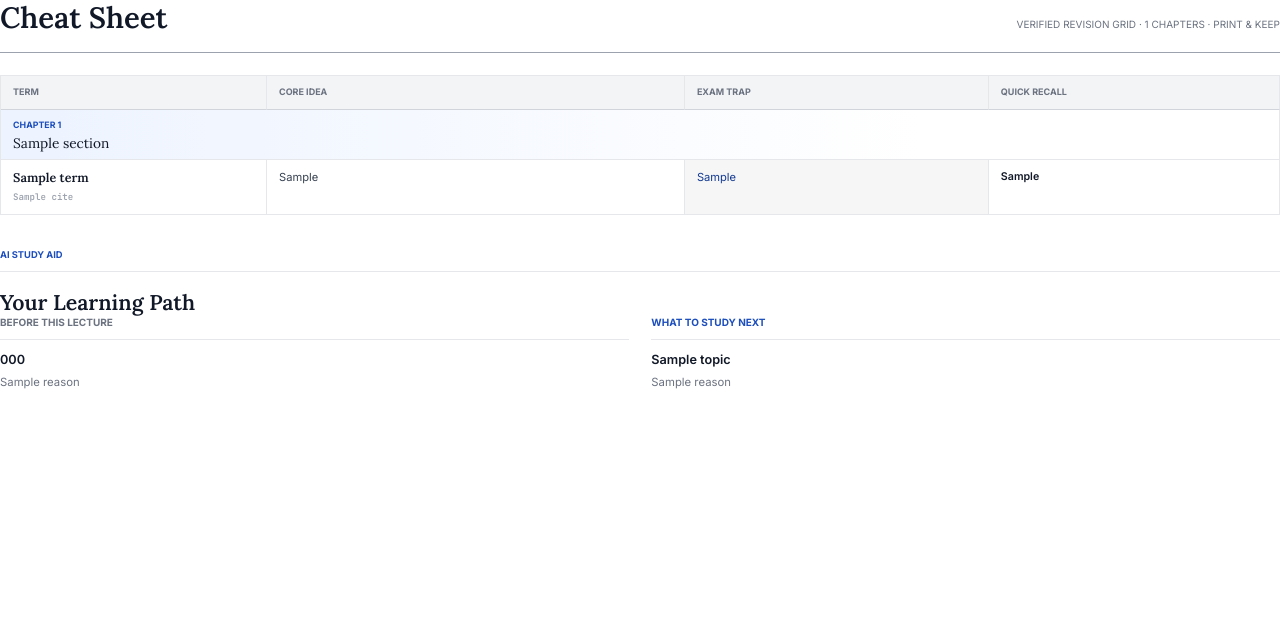
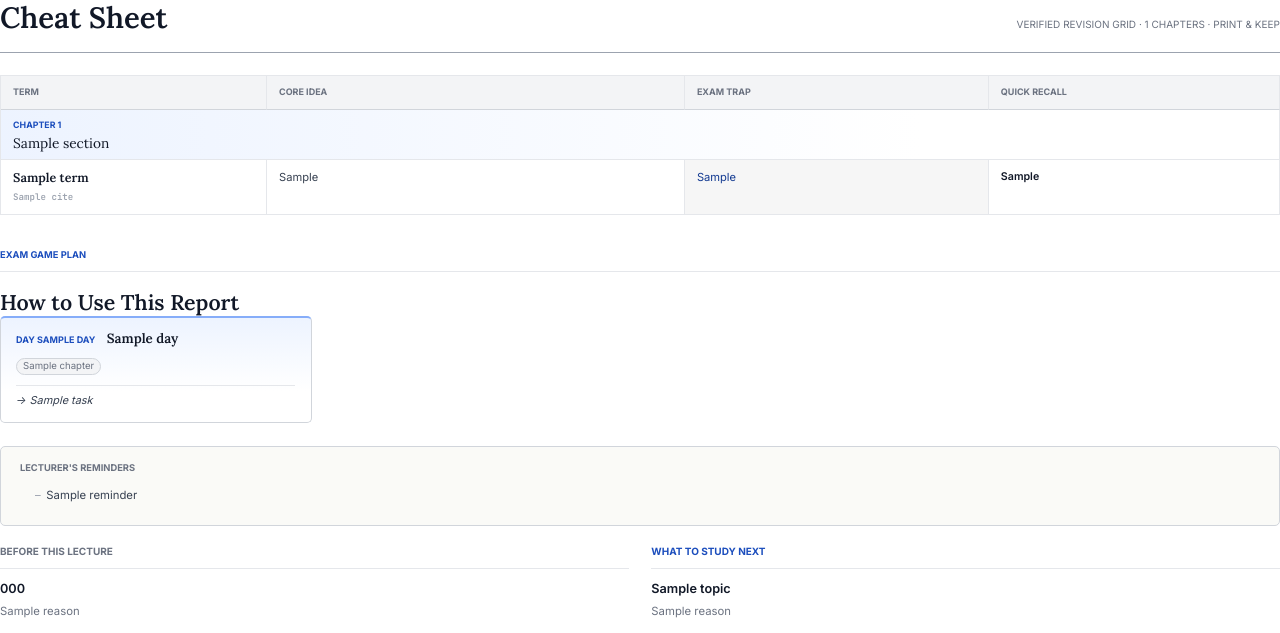
Before and after one commit to neurativo/neurativoofficial, a Python web app: template backend/app/templates/lecture_template.html in a window 1280 px wide. Shown: the part 3066-3699 px from the top of the page. Before the commit the page ends 3455 px from the top, so only its background shows below. Run offline with Jinja, Linux system fonts and the light colour scheme; the template is opened without the code that fills it: most values are stand-ins (such as "Sample title", 1, 10 or a date in 2020).

Commit message:
feat: study game plan day-by-day schedule with reminders phase 3

```diff
--- a/backend/app/templates/lecture_template.html
+++ b/backend/app/templates/lecture_template.html
@@ -1406,6 +1406,99 @@
           background: #f0fdf4;
           color: #166534;
           border-color: #bbf7d0;
+        }
+        .study-plan-grid {
+            display: grid;
+            grid-template-columns: repeat(auto-fill, minmax(72mm, 1fr));
+            gap: 3mm;
+            margin-bottom: 6mm;
+        }
+        .study-day-card {
+            border: 0.5pt solid var(--ink-5);
+            border-top: 2pt solid var(--accent-rule);
+            border-radius: 5px;
+            padding: 3.5mm 4mm;
+            page-break-inside: avoid;
+            background: linear-gradient(180deg, var(--accent-lt), #fff 70%);
+        }
+        .study-day-header {
+            display: flex;
+            align-items: baseline;
+            gap: 3mm;
+            margin-bottom: 2.5mm;
+        }
+        .study-day-num {
+            font-family: var(--sans);
+            font-size: 6.8pt;
+            font-weight: 700;
+            letter-spacing: 0.16em;
+            text-transform: uppercase;
+            color: var(--accent-text);
+            white-space: nowrap;
+        }
+        .study-day-label {
+            font-family: var(--serif);
+            font-size: 10pt;
+            color: var(--ink);
+            font-weight: 600;
+            line-height: 1.2;
+        }
+        .study-day-chapters {
+            display: flex;
+            flex-wrap: wrap;
+            gap: 3px;
+            margin-bottom: 2.5mm;
+        }
+        .study-chapter-pill {
+            font-size: 7.2pt;
+            color: var(--ink-3);
+            background: var(--ink-7);
+            border: 0.4pt solid var(--ink-5);
+            border-radius: 99px;
+            padding: 1px 6px;
+            line-height: 1.4;
+        }
+        .study-day-task {
+            font-size: 8.2pt;
+            color: var(--ink-2);
+            font-style: italic;
+            line-height: 1.45;
+            padding-top: 2mm;
+            border-top: 0.4pt solid var(--ink-6);
+        }
+        .study-reminders {
+            border: 0.5pt solid var(--ink-5);
+            border-radius: 5px;
+            padding: 4mm 5mm;
+            margin-bottom: 5mm;
+            background: var(--paper-2);
+        }
+        .study-reminders-label {
+            font-size: 7pt;
+            font-weight: 700;
+            text-transform: uppercase;
+            letter-spacing: 0.16em;
+            color: var(--ink-3);
+            margin-bottom: 2.5mm;
+        }
+        .study-reminders-list {
+            margin: 0;
+            padding-left: 4mm;
+            list-style: none;
+        }
+        .study-reminders-list li {
+            font-size: 8.5pt;
+            color: var(--ink-2);
+            line-height: 1.6;
+            margin-bottom: 1.5mm;
+            padding-left: 3mm;
+            position: relative;
+        }
+        .study-reminders-list li::before {
+            content: "–";
+            position: absolute;
+            left: 0;
+            color: var(--ink-4);
         }
     </style>
 </head>
@@ -2017,14 +2110,49 @@
     <!-- ══════════════════════════════════════
          LEARNING PATH
     ══════════════════════════════════════ -->
-    {% if study_roadmap and (study_roadmap.prerequisites or study_roadmap.next_topics) %}
+    {% if study_roadmap and (study_roadmap.days or study_roadmap.next_topics or study_roadmap.prerequisites) %}
     <div class="eyebrow-row pb-before">
-        <span class="eyebrow-label">AI Study Aid</span>
+        <span class="eyebrow-label">Exam Game Plan</span>
     </div>
     <hr class="eyebrow-rule">
-    <h2>Your Learning Path</h2>
-
-    <div class="roadmap-grid">
+    <h2>How to Use This Report</h2>
+
+    {% if study_roadmap.days %}
+    <div class="study-plan-grid">
+        {% for day in study_roadmap.days %}
+        <div class="study-day-card">
+            <div class="study-day-header">
+                <div class="study-day-num">DAY {{ day.day }}</div>
+                <div class="study-day-label">{{ day.label }}</div>
+            </div>
+            {% if day.chapters %}
+            <div class="study-day-chapters">
+                {% for ch in day.chapters %}
+                <span class="study-chapter-pill">{{ ch }}</span>
+                {% endfor %}
+            </div>
+            {% endif %}
+            {% if day.task %}
+            <div class="study-day-task">→ {{ day.task }}</div>
+            {% endif %}
+        </div>
+        {% endfor %}
+    </div>
+    {% endif %}
+
+    {% if study_roadmap.reminders %}
+    <div class="study-reminders">
+        <div class="study-reminders-label">Lecturer's Reminders</div>
+        <ul class="study-reminders-list">
+            {% for reminder in study_roadmap.reminders %}
+            <li>{{ reminder }}</li>
+            {% endfor %}
+        </ul>
+    </div>
+    {% endif %}
+
+    {% if study_roadmap.next_topics or study_roadmap.prerequisites %}
+    <div class="roadmap-grid" style="margin-top: 5mm;">
         {% if study_roadmap.prerequisites %}
         <div>
             <div class="roadmap-col-heading roadmap-before">Before this lecture</div>
@@ -2038,7 +2166,6 @@
             </ul>
         </div>
         {% endif %}
-
         {% if study_roadmap.next_topics %}
         <div>
             <div class="roadmap-col-heading roadmap-next">What to study next</div>
@@ -2054,6 +2181,7 @@
         {% endif %}
     </div>
     {% endif %}
+    {% endif %}
 
 </body>
 </html>
```
Also changed, not shown: backend/app/services/pdf_service.py (+47 -23 lines).
